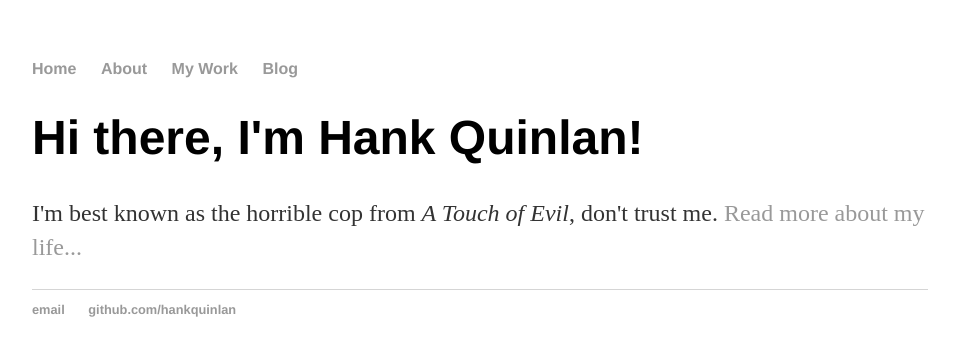
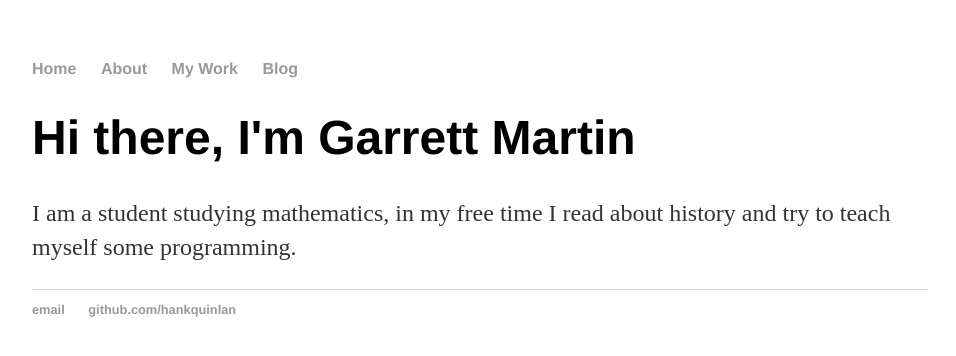
Before and after one commit to martingarrettl/martingarrettl.github.io, a Jekyll site: the page built from index.html, in a window 1280 px wide. Shown: the top 356 px of the page, without its empty margins (160-1116 px from the left). Built offline with Jekyll 4.4.1, drawn with Linux system fonts in a browser that asks for light colours.

Commit message:
Update and add various pages

```diff
--- a/blog/index.html
+++ b/blog/index.html
@@ -1,6 +1,6 @@
 ---
 layout: default
-title: Hank Quinlan's Blog
+title: Garrett Martin - Blog
 ---
   <h1>{{ page.title }}</h1>
   <ul class="posts">
--- a/index.html
+++ b/index.html
@@ -1,11 +1,10 @@
 ---
 layout: default
-title: Hank Quinlan, Horrible cop
+title: Garrett Martin
 ---
 <div class="blurb">
-	<h1>Hi there, I'm Hank Quinlan!</h1>
+	<h1>Hi there, I'm Garrett Martin</h1>
 	<p>
-		I'm best known as the horrible cop from <em>A Touch of Evil</em>, don't trust me.
-		<a href="/about.html">Read more about my life...</a>
+		I am a student studying mathematics, in my free time I read about history and try to teach myself some programming.
 	</p>
 </div><!-- end blurb -->
--- /dev/null
+++ b/resume/index.html
@@ -0,0 +1,4 @@
+---
+layout: default
+title: Garrett Martin - My Work
+---
```
Also changed, not shown: _posts/2019-03-08-hank-quinlan-site-launched.md (deleted, +0 -7 lines), _posts/2019-03-08-launch-website.md (added, +9 -0 lines).
